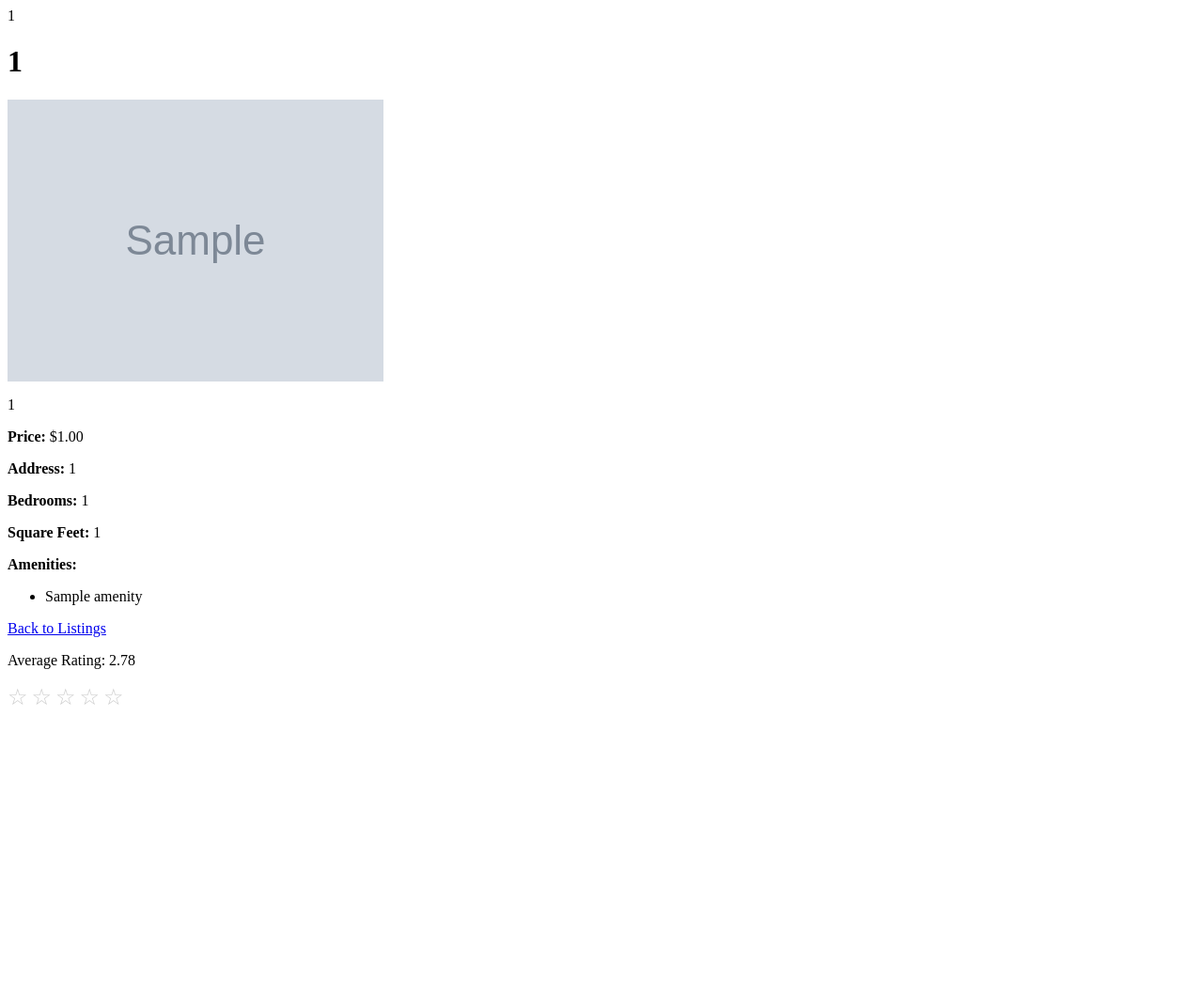
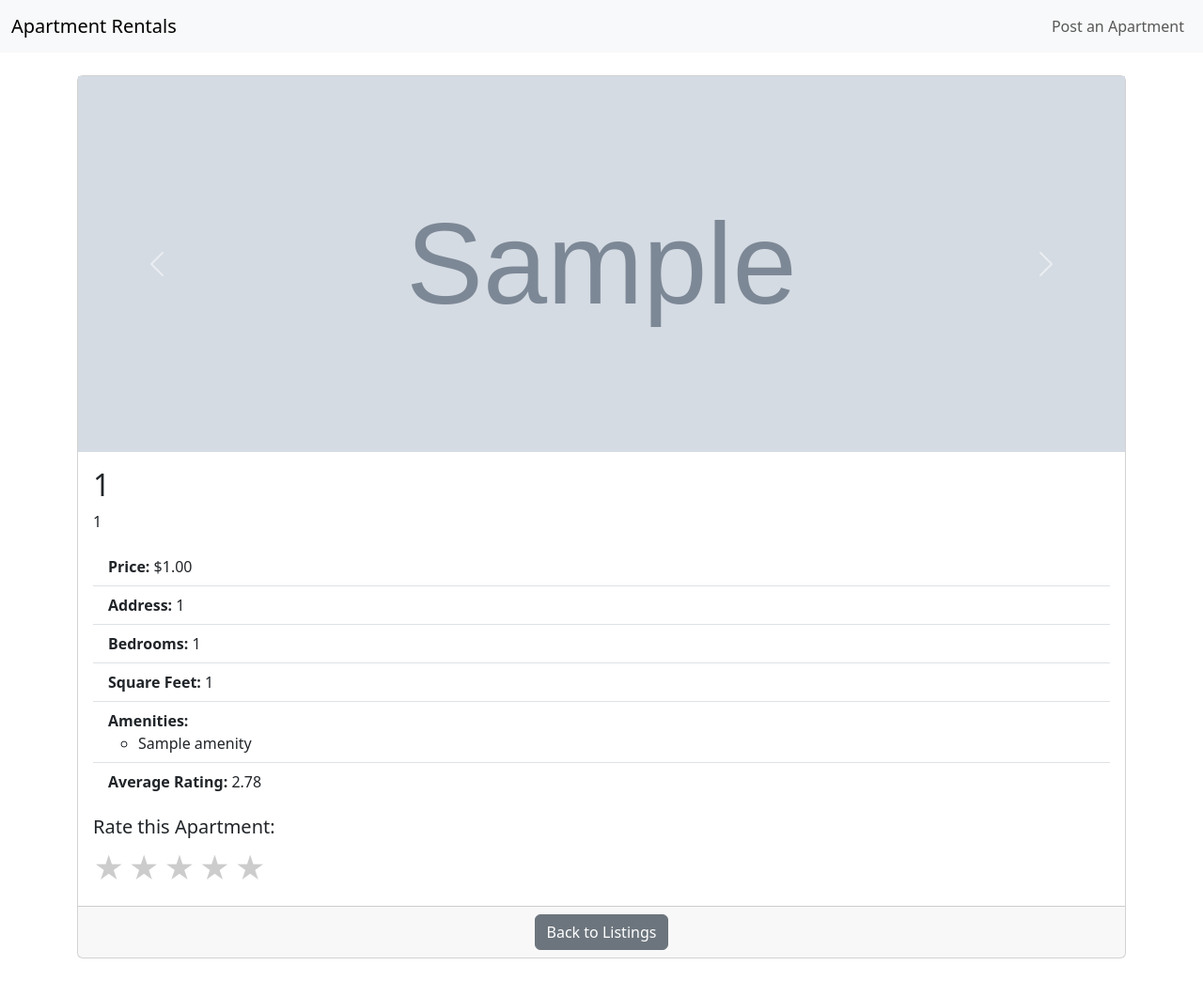
Before and after one commit to gcivil-nyu-org/fall24-monday-team3, a Django app: template Django_project copy/mysite/rentals/templates/rentals/apartment_detail.html in a window 1280 px wide. Shown: the whole page at 94% size. Before the commit the page ends 750 px from the top, so only its background shows below. Run offline with Django 5.2, Linux system fonts and the light colour scheme; data comes from the database, SQL or seed files in the repository; tables that the repository leaves empty hold one stand-in row (values such as "Sample post"); the template is opened without the code that fills it: values that come from a table or form of the project are taken from there, most other values are stand-ins (such as "Sample title", 1, 10 or a date in 2020); grey boxes marked "Sample" are stand-in pictures.

Commit message:
Added UI for apartment post

```diff
--- a/Django_project copy/mysite/rentals/templates/rentals/apartment_detail.html
+++ b/Django_project copy/mysite/rentals/templates/rentals/apartment_detail.html
@@ -1,58 +1,79 @@
 <!-- rentals/templates/rentals/apartment_detail.html -->
 
-
+{% extends 'rentals/base.html' %}
+{% load static %}
 {% block title %}{{ apartment.title }}{% endblock %}
 
 {% block content %}
-<div class="container">
-    <h1>{{ apartment.title }}</h1>
-    <div class="card">
+<div class="card mb-4">
+    <div id="apartmentCarousel" class="carousel slide" data-bs-ride="carousel">
         {% if images %}
+            <div class="carousel-inner">
                 {% for image in images %}
-                <img src="{{ image.image.url }}" alt="Image of {{ apartment.title }}">
+                    <div class="carousel-item {% if forloop.first %}active{% endif %}">
+                        <img src="{{ image.image.url }}" class="d-block w-100" alt="Image of {{ apartment.title }}">
+                    </div>
                 {% endfor %}
+            </div>
+            <button class="carousel-control-prev" type="button" data-bs-target="#apartmentCarousel" data-bs-slide="prev">
+                <span class="carousel-control-prev-icon"></span>
+            </button>
+            <button class="carousel-control-next" type="button" data-bs-target="#apartmentCarousel" data-bs-slide="next">
+                <span class="carousel-control-next-icon"></span>
+            </button>
         {% else %}
-            <p>No images available.</p>
+            <img src="{% static 'images/no-image.jpg' %}" class="card-img-top" alt="No images available.">
         {% endif %}
+    </div>
     <div class="card-body">
-            <p>{{ apartment.description }}</p>
-            <p><strong>Price:</strong> ${{ apartment.price }}</p>
-            <p><strong>Address:</strong> {{ apartment.address }}</p>
-            <p><strong>Bedrooms:</strong> {{ apartment.bedrooms }}</p>
-            <p><strong>Square Feet:</strong> {{ apartment.square_feet }}</p>
-            <p><strong>Amenities:</strong></p>
+        <h2 class="card-title">{{ apartment.title }}</h2>
+        <p class="card-text">{{ apartment.description }}</p>
+        <ul class="list-group list-group-flush">
+            <li class="list-group-item"><strong>Price:</strong> ${{ apartment.price }}</li>
+            <li class="list-group-item"><strong>Address:</strong> {{ apartment.address }}</li>
+            <li class="list-group-item"><strong>Bedrooms:</strong> {{ apartment.bedrooms }}</li>
+            <li class="list-group-item"><strong>Square Feet:</strong> {{ apartment.square_feet }}</li>
+            <li class="list-group-item"><strong>Amenities:</strong>
+                {% if apartment.amenities.all %}
                     <ul>
                         {% for amenity in apartment.amenities.all %}
                             <li>{{ amenity.name }}</li>
                         {% endfor %}
                     </ul>
-            <a href="{% url 'apartment_list' %}" class="btn-primary">Back to Listings</a>
-        </div>
-    </div>
-</div>
-<div id="rating-section">
-    <p>Average Rating: <span id="average-rating">
+                {% else %}
+                    None
+                {% endif %}
+            </li>
+            <li class="list-group-item"><strong>Average Rating:</strong> <span id="average-rating">
                 {% if apartment.average_rating > 0 %}
                     {{ apartment.average_rating|floatformat:2 }}
                 {% else %}
                     No ratings yet
                 {% endif %}
-    </span></p>
+            </span></li>
+        </ul>
+        <div class="mt-3">
+            <h5>Rate this Apartment:</h5>
             <div id="rating-stars">
                 {% for i in "12345" %}
-            <span class="star" data-value="{{ i }}">&#9734;</span>
+                    <span class="star" data-value="{{ i }}">&#9733;</span>
                 {% endfor %}
             </div>
         </div>
+    </div>
+    <div class="card-footer text-center">
+        <a href="{% url 'apartment_list' %}" class="btn btn-secondary">Back to Listings</a>
+    </div>
+</div>
+{% endblock %}
 
-<script src="https://code.jquery.com/jquery-3.6.0.min.js"></script>
+{% block extra_js %}
 <script>
 $(document).ready(function() {
-    console.log("Document ready");
-
+    let rated = false;
     $('.star').on('click', function() {
-        console.log("Star clicked");
-
+        if (rated) return;
+        rated = true;
         var rating = $(this).data('value');
         $.ajax({
             url: '{% url "rate_post" apartment.id %}',
@@ -62,9 +83,9 @@ $(document).ready(function() {
                 'csrfmiddlewaretoken': '{{ csrf_token }}'
             },
             success: function(response) {
-                console.log("AJAX success", response);
                 if (response.success) {
                     $('#average-rating').text(response.average_rating.toFixed(2));
+                    highlightStars(rating);
                 }
             },
             error: function(xhr, status, error) {
@@ -72,25 +93,16 @@ $(document).ready(function() {
             }
         });
     });
+
+    function highlightStars(rating) {
+        $('.star').each(function() {
+            if ($(this).data('value') <= rating) {
+                $(this).addClass('text-warning');
+            } else {
+                $(this).removeClass('text-warning');
+            }
+        });
+    }
 });
 </script>
-
-<style>
-.star {
-    font-size: 24px;
-    color: #ccc;
-    cursor: pointer;
-    user-select: none;
-}
-.star:hover,
-.star.active {
-    color: #ffcc00;
-}
-#debug-info {
-    margin-top: 20px;
-    padding: 10px;
-    background-color: #f0f0f0;
-    border: 1px solid #ccc;
-}
-</style>
 {% endblock %}
--- /dev/null
+++ b/Django_project copy/mysite/rentals/templates/rentals/base.html
@@ -0,0 +1,39 @@
+<!-- rentals/templates/rentals/base.html -->
+{% load static %}
+<!DOCTYPE html>
+<html lang="en">
+<head>
+    <meta charset="UTF-8">
+    <title>{% block title %}Apartment Rentals{% endblock %}</title>
+    <!-- Bootstrap CSS -->
+    <link href="https://cdn.jsdelivr.net/npm/bootstrap@5.3.0/dist/css/bootstrap.min.css" rel="stylesheet">
+    <!-- Custom CSS -->
+    <link rel="stylesheet" href="{% static 'css/styles.css' %}">
+    {% block extra_head %}{% endblock %}
+</head>
+<body>
+    {% block navbar %}
+    <nav class="navbar navbar-expand-lg navbar-light bg-light">
+        <div class="container-fluid">
+            <a class="navbar-brand" href="{% url 'apartment_list' %}">Apartment Rentals</a>
+            <div class="collapse navbar-collapse">
+                <ul class="navbar-nav ms-auto">
+                    <li class="nav-item">
+                        <a class="nav-link" href="{% url 'create_apartment_post' %}">Post an Apartment</a>
+                    </li>
+                </ul>
+            </div>
+        </div>
+    </nav>
+    {% endblock %}
+
+    <div class="container mt-4">
+        {% block content %}{% endblock %}
+    </div>
+
+    <!-- Bootstrap JS and dependencies -->
+    <script src="https://code.jquery.com/jquery-3.6.0.min.js"></script>
+    <script src="https://cdn.jsdelivr.net/npm/bootstrap@5.3.0/dist/js/bootstrap.bundle.min.js"></script>
+    {% block extra_js %}{% endblock %}
+</body>
+</html>
--- /dev/null
+++ b/Django_project copy/mysite/static/css/styles.css
@@ -0,0 +1,21 @@
+/* static/css/styles.css */
+
+.star {
+    font-size: 2rem;
+    color: #ccc;
+    cursor: pointer;
+    user-select: none;
+}
+
+.star.text-warning {
+    color: #ffc107;
+}
+
+#rating-stars {
+    display: inline-block;
+}
+
+.carousel-item img {
+    height: 400px;
+    object-fit: cover;
+}
```
Also changed, not shown: Django_project copy/mysite/rentals/templates/rentals/apartment_list.html (+15 -10 lines), Django_project copy/mysite/rentals/templates/rentals/create_apartment_post.html (+13 -5 lines), Django_project copy/mysite/static/images/no-image.jpg (added). Lines whose indentation alone changed are shown as unchanged.
